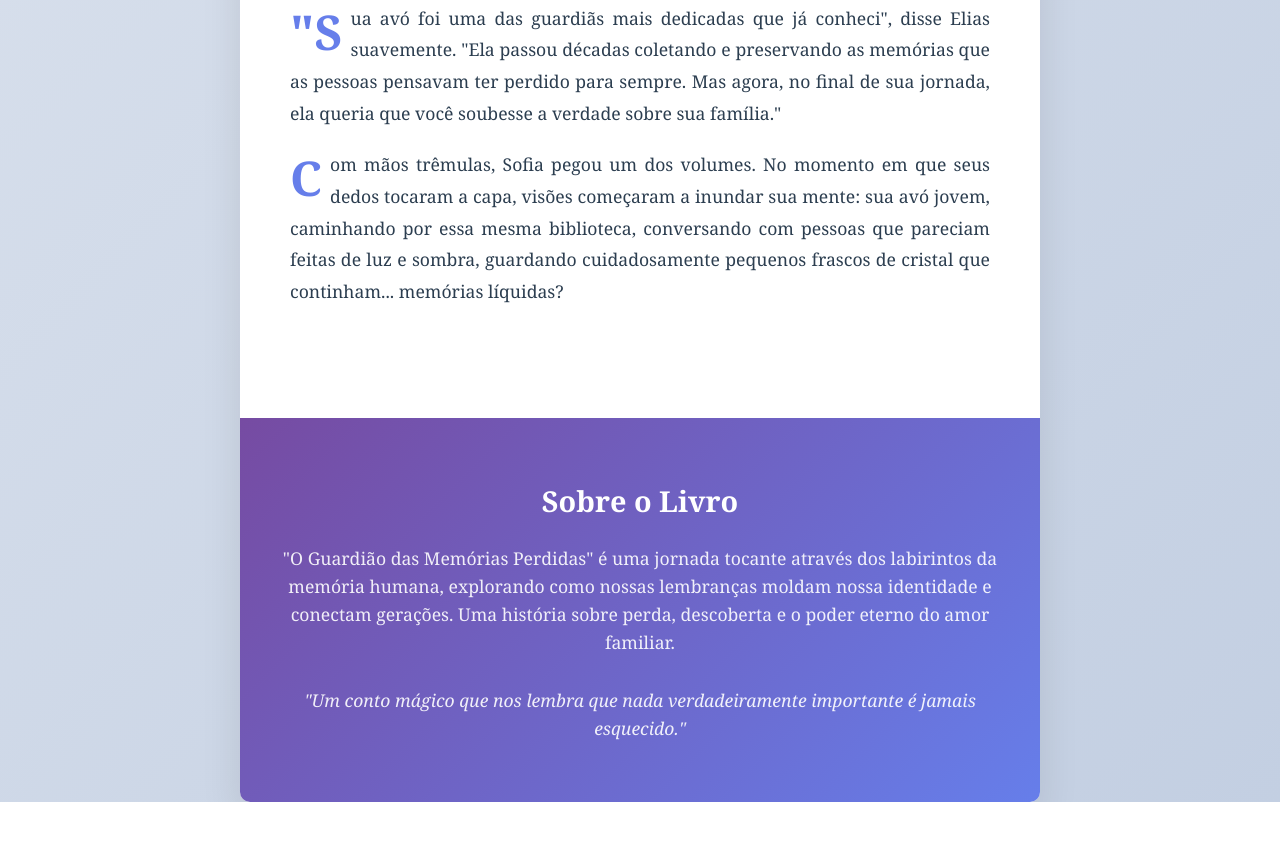
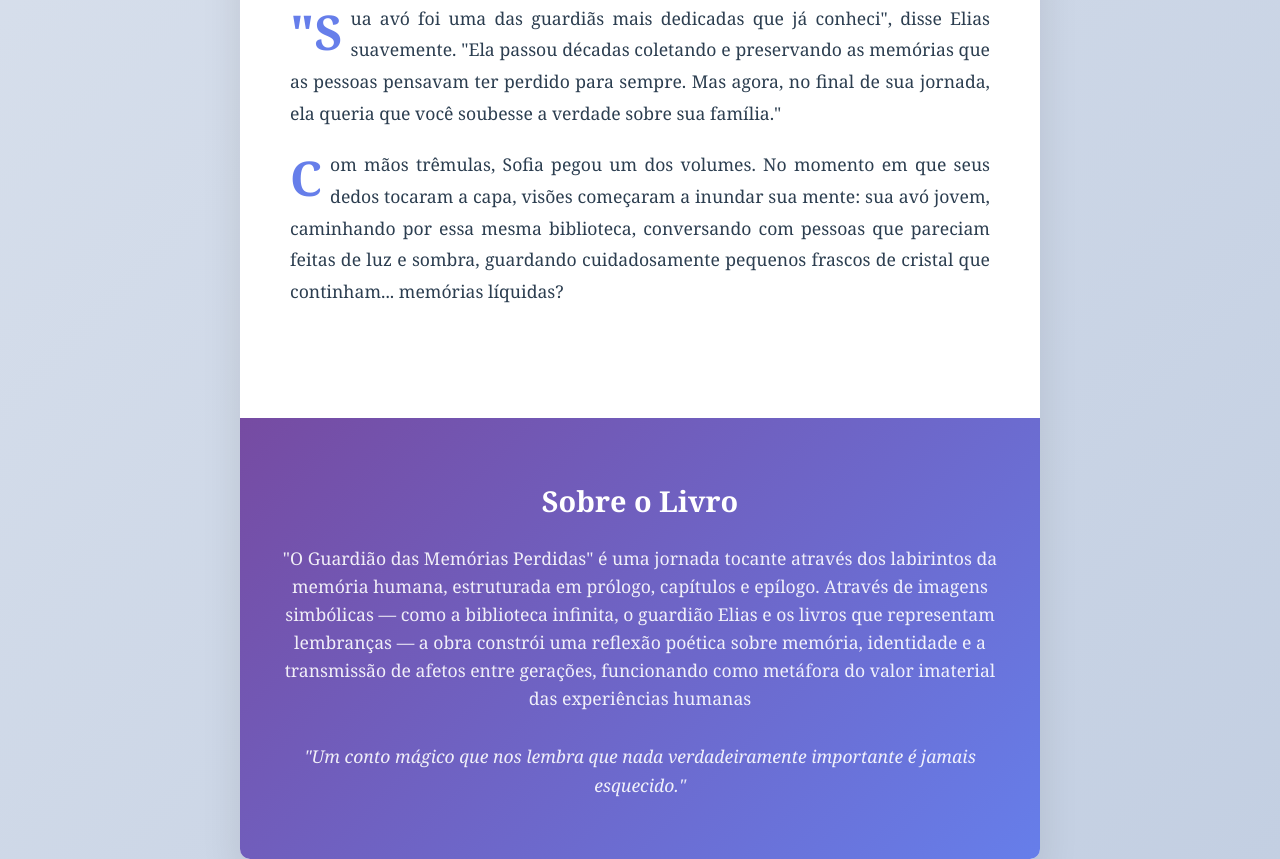
Before and after one commit to Rafael-moratti/Templete-memorias, a plain HTML site: page Index.html in a window 1280 px wide. Shown: the part 3517-4376 px from the top of the page. Before the commit the page ends 4319 px from the top, so only its background shows below. Drawn offline with Linux system fonts and the light colour scheme.

Commit message:
Update Index.html

```diff
--- a/Index.html
+++ b/Index.html
@@ -323,7 +323,7 @@
         <!-- Contracapa -->
         <div class="back-cover">
             <h3>Sobre o Livro</h3>
-            <p>"O Guardião das Memórias Perdidas" é uma jornada tocante através dos labirintos da memória humana, explorando como nossas lembranças moldam nossa identidade e conectam gerações. Uma história sobre perda, descoberta e o poder eterno do amor familiar.</p>
+            <p>"O Guardião das Memórias Perdidas" é uma jornada tocante através dos labirintos da memória humana, estruturada em prólogo, capítulos e epílogo. Através de imagens simbólicas — como a biblioteca infinita, o guardião Elias e os livros que representam lembranças — a obra constrói uma reflexão poética sobre memória, identidade e a transmissão de afetos entre gerações, funcionando como metáfora do valor imaterial das experiências humanas</p>
 
             <p style="margin-top: 30px; font-style: italic;">
                 "Um conto mágico que nos lembra que nada verdadeiramente importante é jamais esquecido."
```
